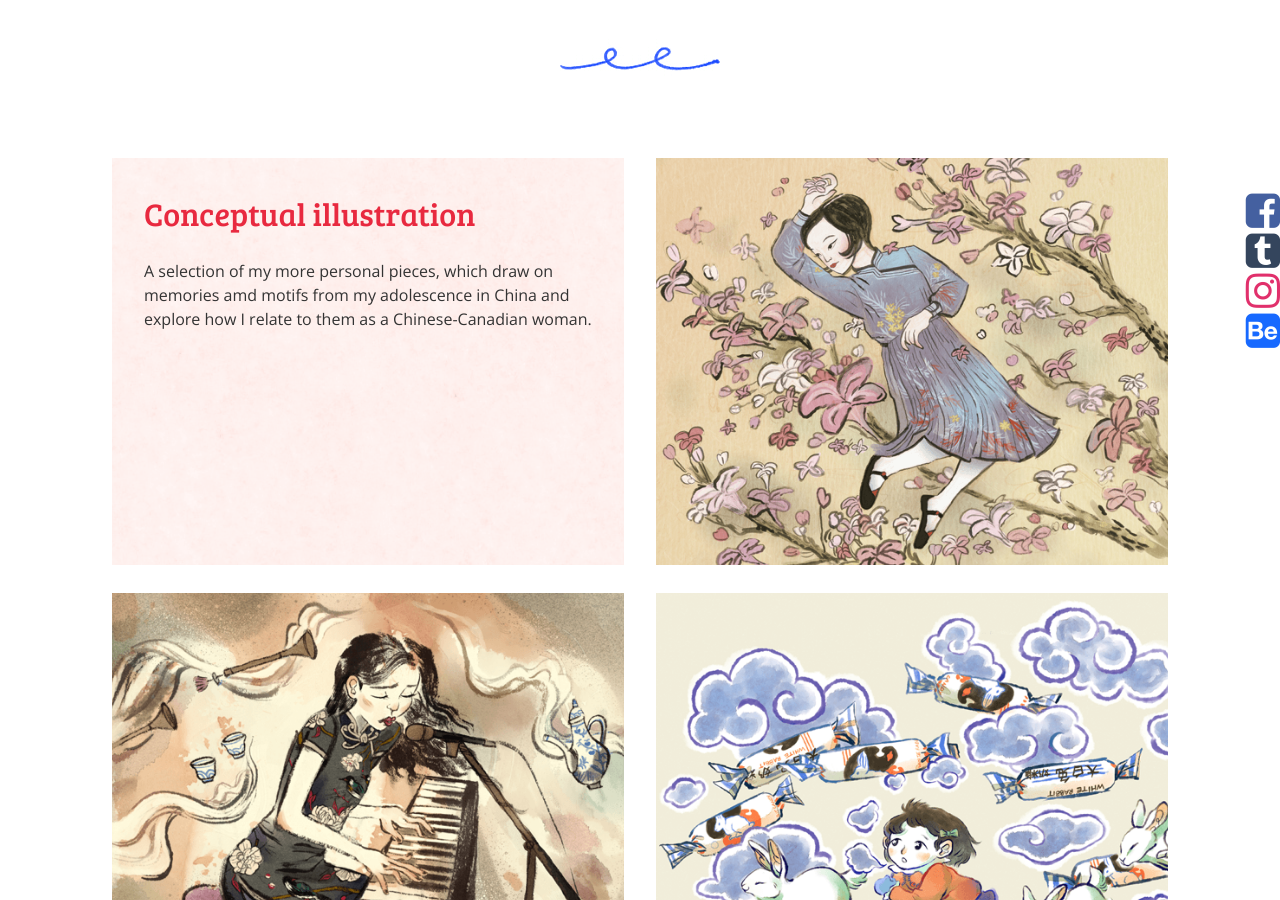
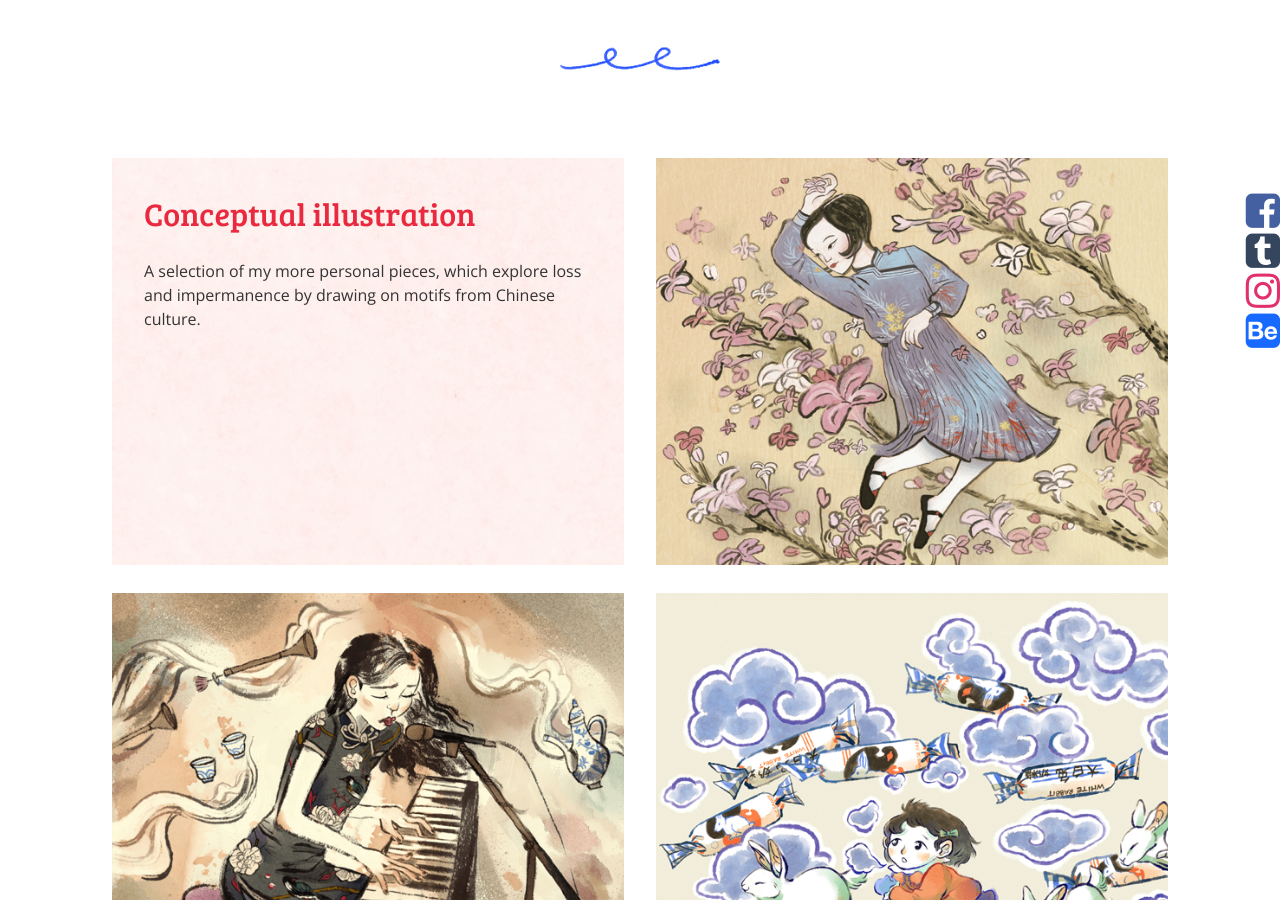
Before and after one commit to flutterdoodle/flutterdoodle.github.io, a Jekyll site: the page built from illustrations.html, in a window 1280 px wide and 900 px high, scrolled down 937 px. Built offline with Jekyll 4.4.1, drawn with Linux system fonts in a browser that asks for light colours; nearby versions of some CDN libraries.

Commit message:
Update illustrations.html

```diff
--- a/illustrations.html
+++ b/illustrations.html
@@ -22,7 +22,7 @@ series:
         full: /img/illustrations/welcome-dragon.png
         desc:
   - title: Conceptual illustration
-    description: A selection of my more personal pieces, which draw on memories amd motifs from my adolescence in China and explore how I relate to them as a Chinese-Canadian woman.
+    description: A selection of my more personal pieces, which explore loss and impermanence by drawing on motifs from Chinese culture.
     thirds: false
     images:
       - thumb: /img/illustrations/concept-dxh-th.png
```
